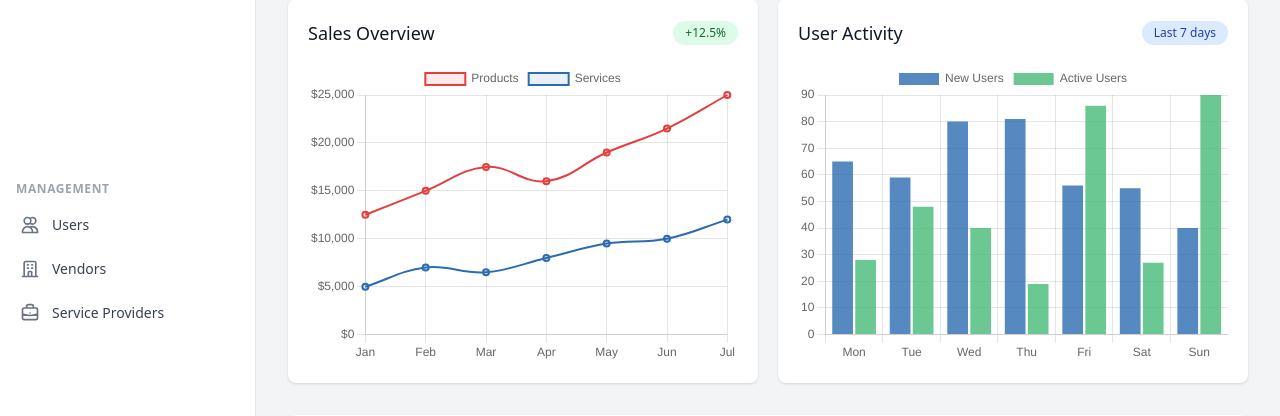
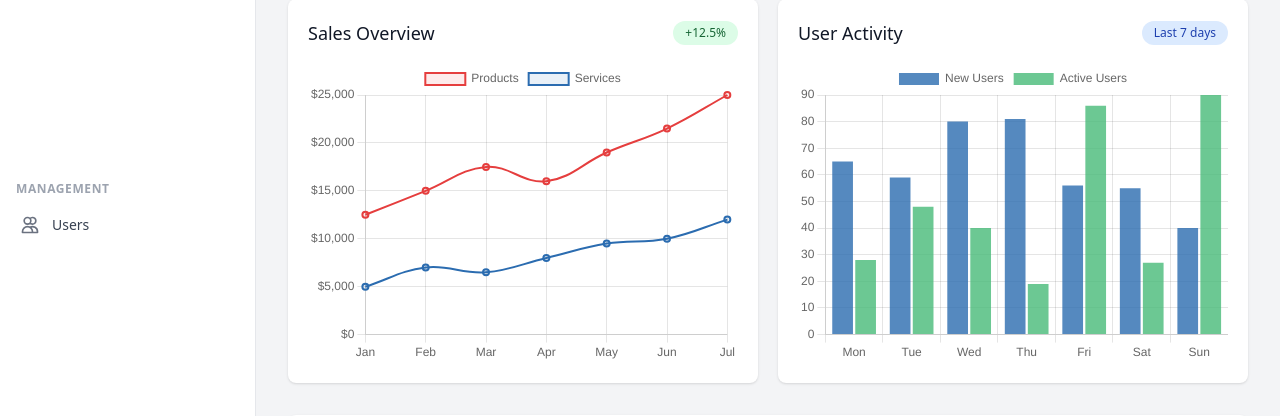
Before and after one commit to mohamedelasri202/FILROUGEE, a Laravel app: page /dashboard/admin in a window 1280 px wide. Shown: the part 277-693 px from the top of the page. Run offline with Laravel 10, Linux system fonts and the light colour scheme; the visitor is signed in with stand-in values (Sample User, id 1); data that the repository does not hold is empty; parts of the project's set-up code (start-up, migrations or seed data) failed here and were passed over; some libraries are stand-ins or nearby versions.

```diff
--- a/resources/views/dashboard/admin.blade.php
+++ b/resources/views/dashboard/admin.blade.php
@@ -66,7 +66,7 @@
                         <p class="px-4 mt-6 text-xs font-semibold text-gray-400 uppercase tracking-wider">Management</p>
                         <nav class="flex-1 px-2 space-y-1 mt-2">
                             <!-- Users -->
-                            <a href="#" class="group flex items-center px-3 py-2.5 text-sm font-medium rounded-lg text-gray-700 hover:bg-gray-100">
+                            <a href="{{ route('users') }}" class="group flex items-center px-3 py-2.5 text-sm font-medium rounded-lg text-gray-700 hover:bg-gray-100">
                                 <svg class="mr-3 h-5 w-5 text-gray-500 group-hover:text-gray-700" xmlns="http://www.w3.org/2000/svg" fill="none" viewBox="0 0 24 24" stroke="currentColor">
                                     <path stroke-linecap="round" stroke-linejoin="round" stroke-width="2" d="M12 4.354a4 4 0 110 5.292M15 21H3v-1a6 6 0 0112 0v1zm0 0h6v-1a6 6 0 00-9-5.197M13 7a4 4 0 11-8 0 4 4 0 018 0z" />
                                 </svg>
@@ -74,20 +74,7 @@
                             </a>
 
                             <!-- Vendors -->
-                            <a href="#" class="group flex items-center px-3 py-2.5 text-sm font-medium rounded-lg text-gray-700 hover:bg-gray-100">
-                                <svg class="mr-3 h-5 w-5 text-gray-500 group-hover:text-gray-700" xmlns="http://www.w3.org/2000/svg" fill="none" viewBox="0 0 24 24" stroke="currentColor">
-                                    <path stroke-linecap="round" stroke-linejoin="round" stroke-width="2" d="M19 21V5a2 2 0 00-2-2H7a2 2 0 00-2 2v16m14 0h2m-2 0h-5m-9 0H3m2 0h5M9 7h1m-1 4h1m4-4h1m-1 4h1m-5 10v-5a1 1 0 011-1h2a1 1 0 011 1v5m-4 0h4" />
-                                </svg>
-                                Vendors
-                            </a>
 
-                            <!-- Service Providers -->
-                            <a href="#" class="group flex items-center px-3 py-2.5 text-sm font-medium rounded-lg text-gray-700 hover:bg-gray-100">
-                                <svg class="mr-3 h-5 w-5 text-gray-500 group-hover:text-gray-700" xmlns="http://www.w3.org/2000/svg" fill="none" viewBox="0 0 24 24" stroke="currentColor">
-                                    <path stroke-linecap="round" stroke-linejoin="round" stroke-width="2" d="M21 13.255A23.931 23.931 0 0112 15c-3.183 0-6.22-.62-9-1.745M16 6V4a2 2 0 00-2-2h-4a2 2 0 00-2 2v2m4 6h.01M5 20h14a2 2 0 002-2V8a2 2 0 00-2-2H5a2 2 0 00-2 2v10a2 2 0 002 2z" />
-                                </svg>
-                                Service Providers
-                            </a>
                         </nav>
 
                         <p class="px-4 mt-6 text-xs font-semibold text-gray-400 uppercase tracking-wider">Store</p>
```
